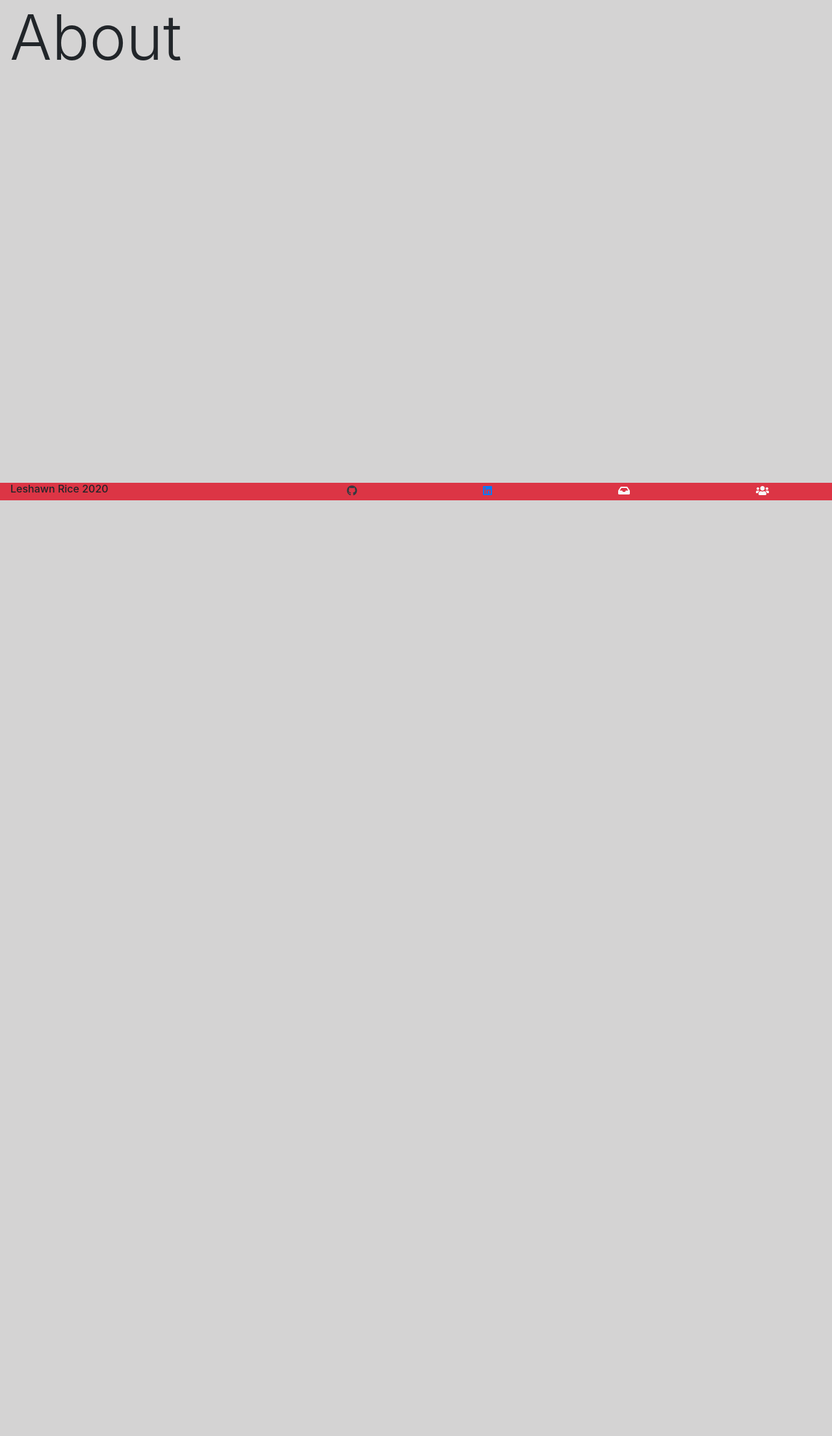
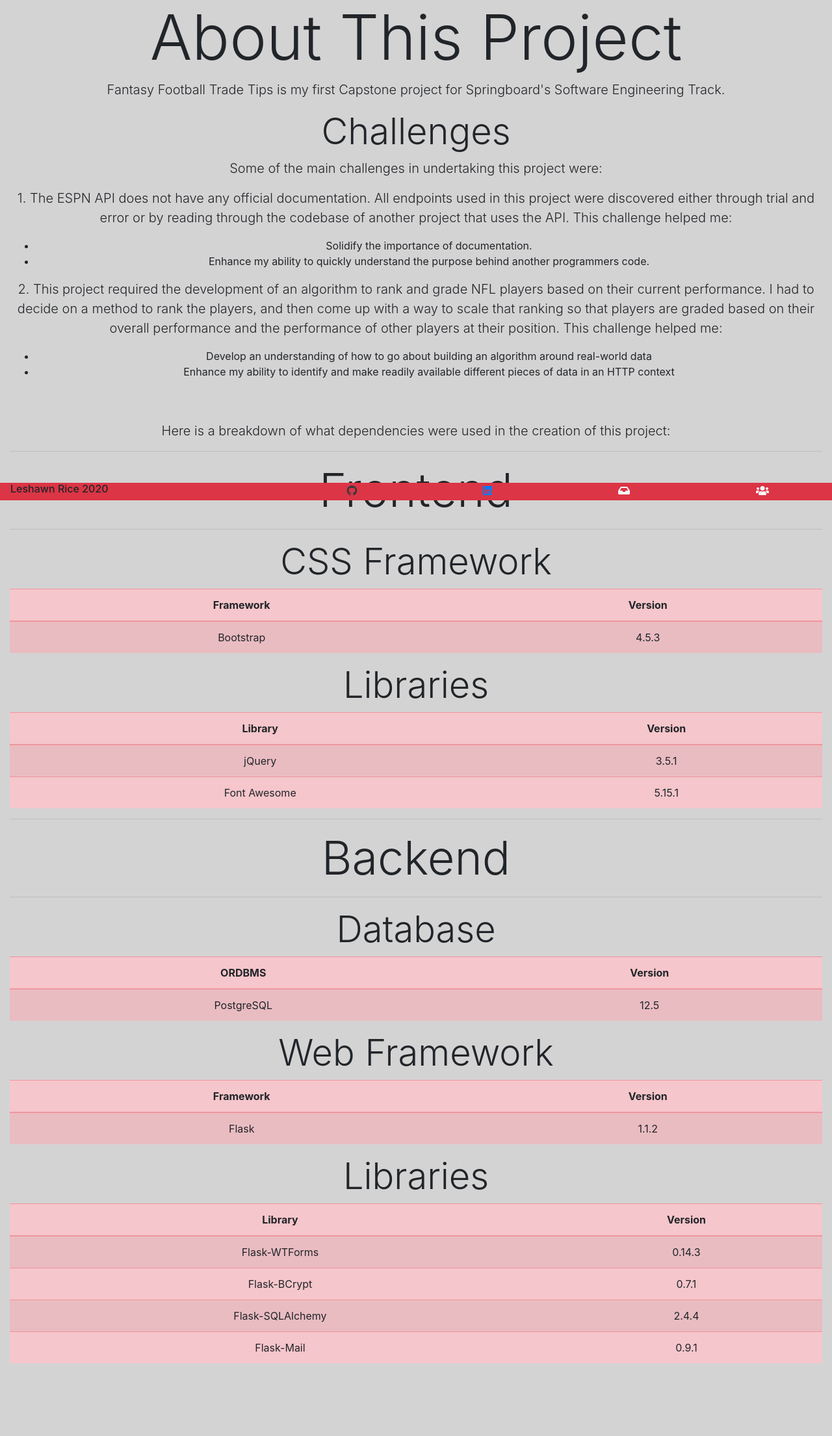
Before and after one commit to leshawn-rice/ffl-trade-tips, a Flask app: page /about in a window 1280 px wide. Shown: the part 30-2240 px from the top of the page at 65% size. Before the commit the page ends 800 px from the top, so only its background shows below. Run offline with Flask 2, Linux system fonts and the light colour scheme; some libraries are stand-ins or nearby versions.

Commit message:
Added about me and contact page

```diff
--- a/app/templates/about.html
+++ b/app/templates/about.html
@@ -1,10 +1,138 @@
 {% extends 'base.html' %}
 
-{% block title %}About Us{% endblock %}
+{% block title %}About{% endblock %}
 
 
 {% block content %}
 
-<h1 class="display-1">About</h1>
+<h1 class="display-1 text-center">About This Project</h1>
+
+<div class="row">
+    <div class="col-12 text-center">
+        <p class="lead">Fantasy Football Trade Tips is my first Capstone project for Springboard's Software Engineering
+            Track.</p>
+        <h2 class="display-4">Challenges</h2>
+        <p class="lead">Some of the main challenges in undertaking this project were: </p>
+        <p class="lead">1. The ESPN API does not have any official documentation. All endpoints used in this project
+            were discovered either through trial and error or by reading through the codebase of another project that
+            uses the API. This challenge helped me:</p>
+        <ul>
+            <li>Solidify the importance of documentation.</li>
+            <li>Enhance my ability to quickly understand the purpose behind another programmers code.</li>
+        </ul>
+        <p class="lead">2. This project required the development of an algorithm to rank and grade NFL players based on
+            their current performance. I had to decide on a method to rank the players, and then come up with a way to
+            scale that ranking so that players are graded based on their overall performance and the performance of
+            other players at their position. This challenge helped me:</p>
+        <ul>
+            <li>Develop an understanding of how to go about building an algorithm around real-world data</li>
+            <li>Enhance my ability to identify and make readily available different pieces of data in an HTTP context
+            </li>
+        </ul>
+        <br><br>
+        <p class="lead">Here is a breakdown of what dependencies were used in the creation of this project:</p>
+
+
+        <hr>
+        <h2 class="display-3">Frontend</h2>
+        <hr>
+
+        <h3 class="display-4">CSS Framework</h3>
+        <table class="table table-striped table-danger">
+            <thead>
+                <tr>
+                    <th>Framework</th>
+                    <th>Version</th>
+                </tr>
+            </thead>
+            <tbody>
+                <tr>
+                    <td>Bootstrap</td>
+                    <td>4.5.3</td>
+                </tr>
+            </tbody>
+        </table>
+        <h3 class="display-4">Libraries</h3>
+        <table class="table table-striped table-danger">
+            <thead>
+                <tr>
+                    <th>Library</th>
+                    <th>Version</th>
+                </tr>
+            </thead>
+            <tbody>
+                <tr>
+                    <td>jQuery</td>
+                    <td>3.5.1</td>
+                </tr>
+                <tr>
+                    <td>Font Awesome</td>
+                    <td>5.15.1</td>
+                </tr>
+            </tbody>
+        </table>
+        <hr>
+        <h2 class="display-3">Backend</h2>
+        <hr>
+
+        <h3 class="display-4">Database</h3>
+        <table class="table table-striped table-danger">
+            <thead>
+                <tr>
+                    <th>ORDBMS</th>
+                    <th>Version</th>
+                </tr>
+            </thead>
+            <tbody>
+                <tr>
+                    <td>PostgreSQL</td>
+                    <td>12.5</td>
+                </tr>
+            </tbody>
+        </table>
+        <h3 class="display-4">Web Framework</h3>
+        <table class="table table-striped table-danger">
+            <thead>
+                <tr>
+                    <th>Framework</th>
+                    <th>Version</th>
+                </tr>
+            </thead>
+            <tbody>
+                <tr>
+                    <td>Flask</td>
+                    <td>1.1.2</td>
+                </tr>
+            </tbody>
+        </table>
+        <h3 class="display-4">Libraries</h3>
+        <table class="table table-striped table-danger">
+            <thead>
+                <tr>
+                    <th>Library</th>
+                    <th>Version</th>
+                </tr>
+            </thead>
+            <tbody>
+                <tr>
+                    <td>Flask-WTForms</td>
+                    <td>0.14.3</td>
+                </tr>
+                <tr>
+                    <td>Flask-BCrypt</td>
+                    <td>0.7.1</td>
+                </tr>
+                <tr>
+                    <td>Flask-SQLAlchemy</td>
+                    <td>2.4.4</td>
+                </tr>
+                <tr>
+                    <td>Flask-Mail</td>
+                    <td>0.9.1</td>
+                </tr>
+            </tbody>
+        </table>
+    </div>
+</div>
 
 {% endblock %}
--- a/requirements.txt
+++ b/requirements.txt
@@ -11,6 +11,7 @@ email-validator==1.1.2
 Flask==1.1.2
 Flask-Bcrypt==0.7.1
 Flask-DebugToolbar==0.11.0
+Flask-Mail==0.9.1
 Flask-SQLAlchemy==2.4.4
 Flask-WTF==0.14.3
 idna==2.10
--- a/run.py
+++ b/run.py
@@ -1,9 +1,24 @@
 from flask import render_template
+from app.secrets import email_username
+from flask_mail import Mail, Message
 from app.app import app
 from app.database import refresh_tables
+from app.forms import ContactForm
 import user.views
 import espn.views
-import requests
+
+mail = Mail(app)
+
+
+def send_email(sender, message):
+    '''
+    Sends an email from the sender email to the email
+    address in app.secrets
+    '''
+    msg = Message('Contact From FFL-Trade-Tips', sender=sender,
+                  recipients=[email_username])
+    msg.body = message
+    mail.send(msg)
 
 
 @app.route('/')
@@ -17,9 +32,14 @@ def about_page():
     return render_template('about.html')
 
 
-@app.route('/contact')
+@app.route('/contact', methods=['GET', 'POST'])
 def contact_page():
-    return render_template('contact.html')
+    form = ContactForm()
+    if form.validate_on_submit():
+        sender = form.email.data
+        message = form.message.data
+        send_email(sender=sender, message=message)
+    return render_template('contact.html', form=form)
 
 
 if __name__ == '__main__':
```
Also changed, not shown: app/app.py (+8 -11 lines), app/forms.py (+18 -1 lines), app/templates/contact.html (+28 -4 lines).
